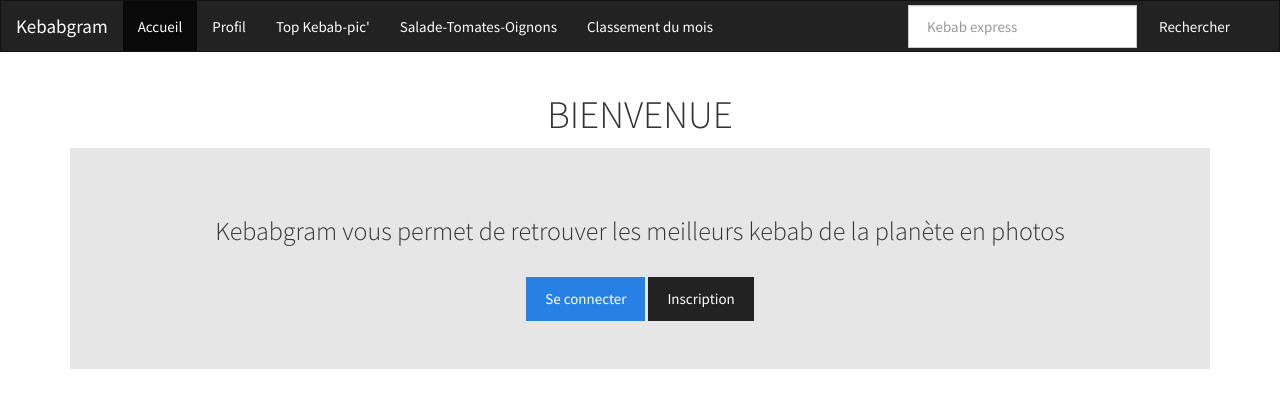
After one commit to victorreeb/kebabgram, a PHP site: template templates/homepage.phtml in a window 1280 px wide. The commit adds this page. Shown: the top 408 px of the page. Run offline with PHP 8.4, Linux system fonts and the light colour scheme; the template is opened without the code that fills it, so the values that code supplies are empty.

Commit message:
ajout du squelette && homepage

```diff
--- a/composer.json
+++ b/composer.json
@@ -23,7 +23,9 @@
     },
     "autoload-dev": {
         "psr-4": {
-            "Tests\\": "tests/"
+            "Tests\\": "tests/",
+            "Controllers\\": "controllers/",
+            "Models\\": "models/"
         }
     },
 	"scripts": {
--- a/public/index.php
+++ b/public/index.php
@@ -26,9 +26,5 @@ require __DIR__ . '/../src/middleware.php';
 // Register routes
 require __DIR__ . '/../src/routes.php';
 
-$app->get('/hello/{:name}', function ($name) {
-    echo "Hello, $name";
-});
-
 // Run app
 $app->run();
--- /dev/null
+++ b/templates/footer.phtml
@@ -0,0 +1,4 @@
+    </div>
+
+  </body>
+</html>
--- /dev/null
+++ b/templates/header.phtml
@@ -0,0 +1,40 @@
+<!DOCTYPE html>
+<html>
+    <head>
+        <meta charset="utf-8"/>
+        <title>Kebabgram</title>
+        <!-- <link href='//fonts.googleapis.com/css?family=Lato:300' rel='stylesheet' type='text/css'> -->
+        <link href="../assets/css/cyborg_bootstrap.css" rel="stylesheet" type="text/css">
+    </head>
+    <body>
+
+      <nav class="navbar navbar-default">
+        <div class="container-fluid">
+          <div class="navbar-header">
+            <button type="button" class="navbar-toggle collapsed" data-toggle="collapse" data-target="#bs-example-navbar-collapse-1">
+              <span class="sr-only">Toggle navigation</span>
+              <span class="icon-bar"></span>
+              <span class="icon-bar"></span>
+              <span class="icon-bar"></span>
+            </button>
+            <a class="navbar-brand" href="#">Kebabgram</a>
+          </div>
+
+          <div class="collapse navbar-collapse" id="bs-example-navbar-collapse-1">
+            <ul class="nav navbar-nav">
+              <li class="active"><a href="#">Accueil <span class="sr-only">(current)</span></a></li>
+              <li><a href="#">Profil</a></li>
+              <li><a href="#">Top Kebab-pic'</a></li>
+              <li><a href="#">Salade-Tomates-Oignons</a></li>
+              <li><a href="#">Classement du  mois</a><li>
+            </ul>
+            <form class="navbar-form navbar-right" role="search">
+              <div class="form-group">
+                <input type="text" class="form-control" placeholder="Kebab express">
+              </div>
+              <button type="submit" class="btn btn-default">Rechercher</button>
+            </form>
+          </div>
+        </div>
+      </nav>
+      <div class="container">
--- /dev/null
+++ b/templates/homepage.phtml
@@ -0,0 +1,13 @@
+<?php include('header.phtml'); ?>
+
+<h1 class="text-center text-uppercase">Bienvenue</h1>
+<div class="jumbotron">
+  <h3 class="text-center">Kebabgram vous permet de retrouver les meilleurs kebab de la planète en photos</h3>
+  <br/>
+  <div class="text-center">
+    <button class="btn btn-primary">Se connecter</button>
+    <button class="btn btn-default">Inscription</button>
+  </div>
+</div>
+
+<?php include('footer.phtml'); ?>
```
Also changed, not shown: src/routes.php (+3 -4 lines), templates/home.phtml (deleted, +0 -11 lines), templates/index.phtml (deleted, +0 -13 lines), templates/navbar.html (deleted, +0 -29 lines), 1 other file.
